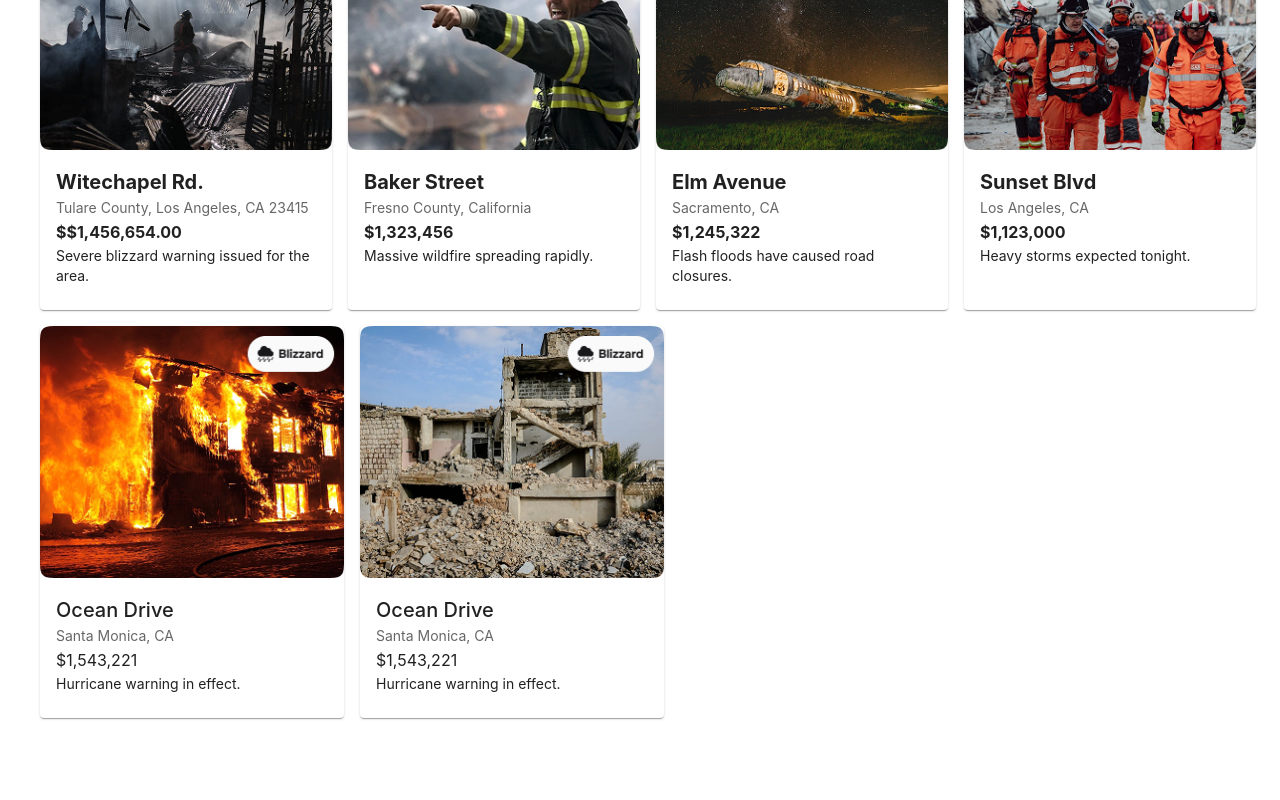
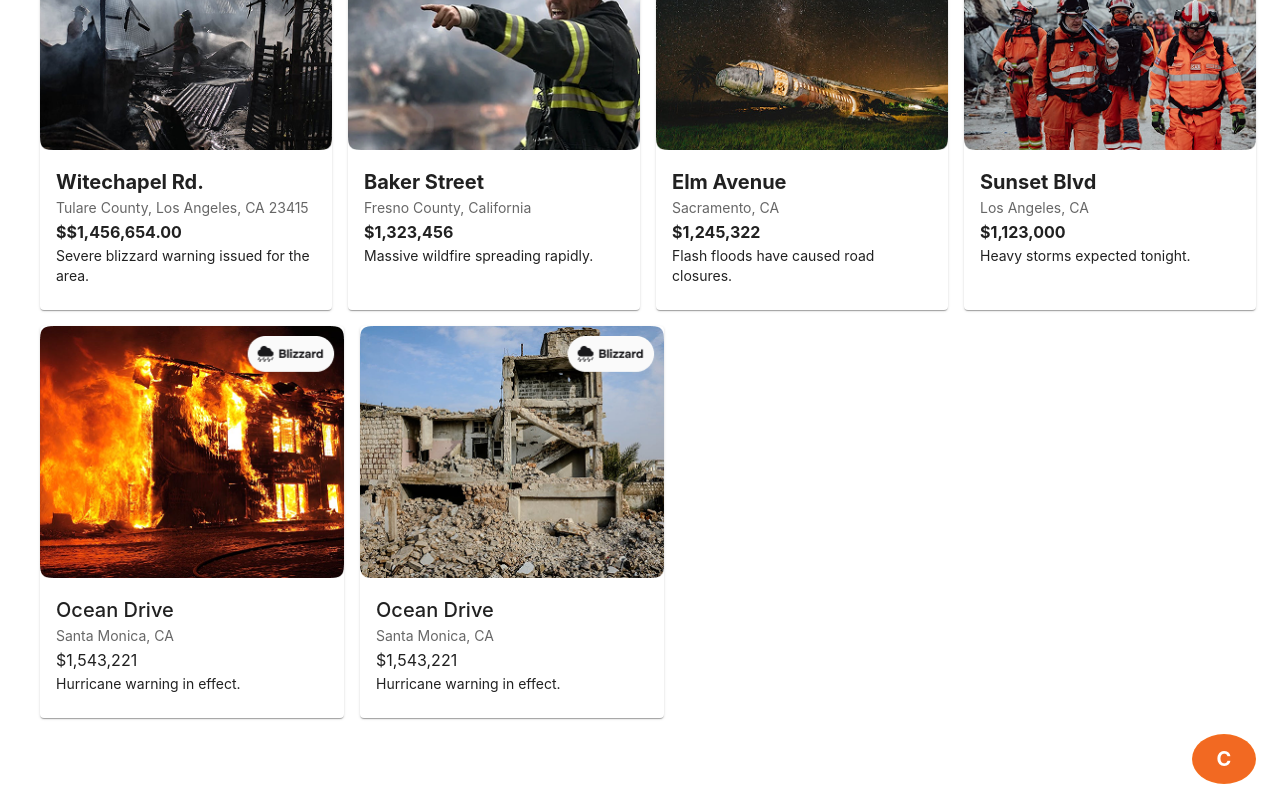
Before and after one commit to Shohan11369/React-assignment-02, a React (Vite) app: page / in a window 1280 px wide. Shown: the part 244-1044 px from the top of the page. Before the commit the page ends 994 px from the top, so only its background shows below. Built offline with nearby package versions, Linux system fonts and the light colour scheme.

Commit message:
added button,right side

```diff
--- a/src/pages/Dashboard.jsx
+++ b/src/pages/Dashboard.jsx
@@ -148,6 +148,15 @@ function Dashboard() {
           </Card>
         ))}
       </div>
+      {/* Bottom Right Button */}
+      <div className="flex justify-center md:justify-end">
+        <Button
+          variant="outlined"
+          className="!rounded-[100%] !text-white !text-xl !font-bold w-[50px] h-[50px] !bg-[#F26922] "
+        >
+          C
+        </Button>
+      </div>
     </div>
   );
 }
```
